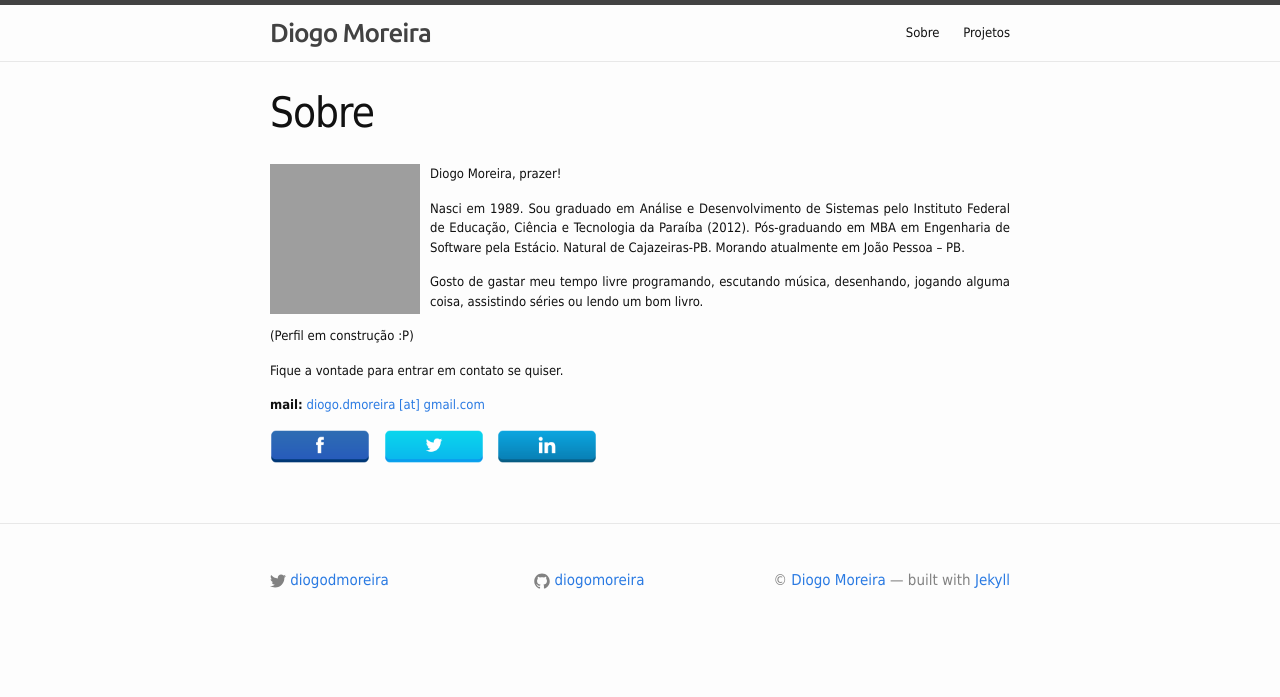
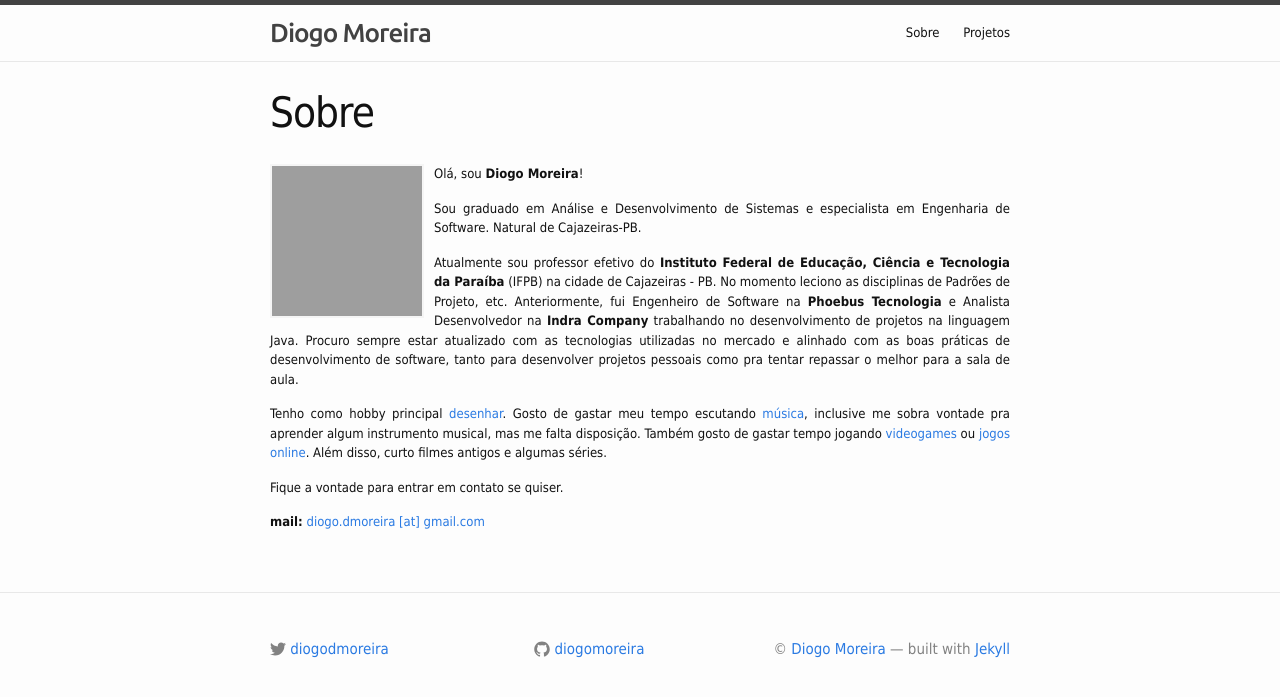
Before and after one commit to ricardojob/diogomoreira.github.io, a Jekyll site: the page built from about.md, in a window 1280 px wide. Shown: the top 697 px of the page. Built offline with Jekyll 4.4.1, drawn with Linux system fonts in a browser that asks for light colours; grey boxes are pictures that could not be loaded.

Commit message:
Changing about page

```diff
--- a/about.md
+++ b/about.md
@@ -3,21 +3,15 @@ layout: page
 title: Sobre
 permalink: /about/
 ---
-<img src="https://avatars0.githubusercontent.com/u/808759?v=2&s=460" style="float:left; width: 150px; margin: 0px 10px 10px 0px"/>
-Diogo Moreira, prazer!
+<img src="https://avatars0.githubusercontent.com/u/808759?v=2&s=460" style="float:left; width: 150px; margin: 0px 10px 10px 0px; border: 2px solid #f5f5f5"/>
+Olá, sou **Diogo Moreira**!
 
-Nasci em 1989. Sou graduado em Análise e Desenvolvimento de Sistemas pelo Instituto Federal de Educação, Ciência e Tecnologia da Paraíba (2012). Pós-graduando em MBA em Engenharia de Software pela Estácio. Natural de Cajazeiras-PB. Morando atualmente em João Pessoa – PB.
+Sou graduado em Análise e Desenvolvimento de Sistemas e especialista em Engenharia de Software. Natural de Cajazeiras-PB.
 
-Gosto de gastar meu tempo livre programando, escutando música, desenhando, jogando alguma coisa, assistindo séries ou lendo um bom livro.
+Atualmente sou professor efetivo do **Instituto Federal de Educação, Ciência e Tecnologia da Paraíba** (IFPB) na cidade de Cajazeiras - PB. No momento leciono as disciplinas de Padrões de Projeto, etc. Anteriormente, fui Engenheiro de Software na **Phoebus Tecnologia** e Analista Desenvolvedor na **Indra Company** trabalhando no desenvolvimento de projetos na linguagem Java. Procuro sempre estar atualizado com as tecnologias utilizadas no mercado e alinhado com as boas práticas de desenvolvimento de software, tanto para desenvolver projetos pessoais como pra tentar repassar o melhor para a sala de aula.
 
-(Perfil em construção :P)
+Tenho como hobby principal [desenhar](http://diogodmoreira.deviantart.com). Gosto de gastar meu tempo escutando [música](http://www.lastfm.com.br/user/moreiradiogo), inclusive me sobra vontade pra aprender algum instrumento musical, mas me falta disposição. Também gosto de gastar tempo jogando [videogames](http://alvanista.com/diogodmoreira) ou [jogos online](http://steamcommunity.com/id/diogodmoreira/). Além disso, curto filmes antigos e algumas séries.
 
 Fique a vontade para entrar em contato se quiser.
 
 **mail:** [diogo.dmoreira [at] gmail.com](mailto:diogo.dmoreira@gmail.com)
-
-<div class="social-icons">
-	<a href="http://www.facebook.com/diogodmoreira" target="_blank"><img src="/assets/images/social/facebook.png" /></a>
-	<a href="http://www.twitter.com/diogodmoreira" target="_blank"><img src="/assets/images/social/twitter.png" /></a>
-	<a href="http://br.linkedin.com/in/diogodmoreira" target="_blank"><img src="/assets/images/social/linkedin.png" /></a>
-</div>
```
